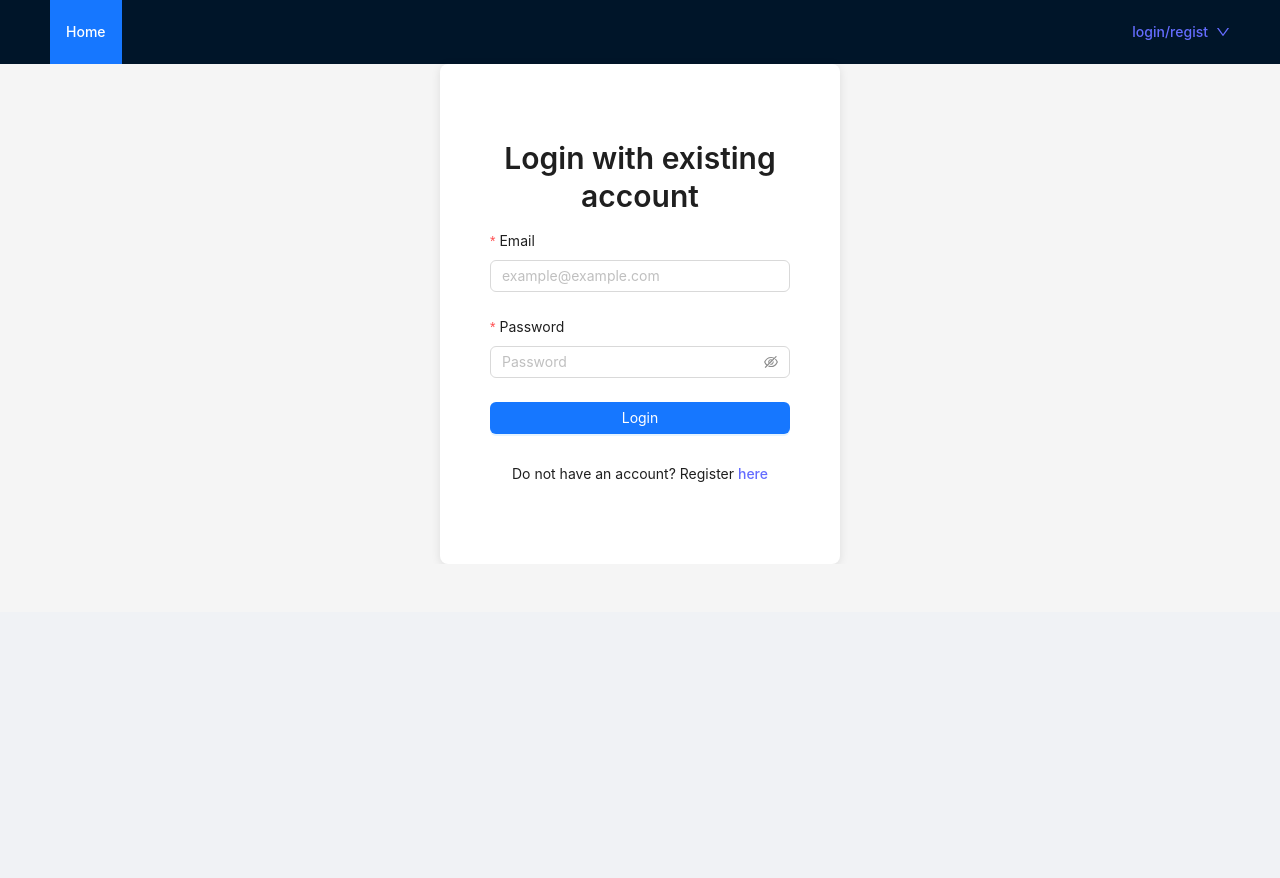
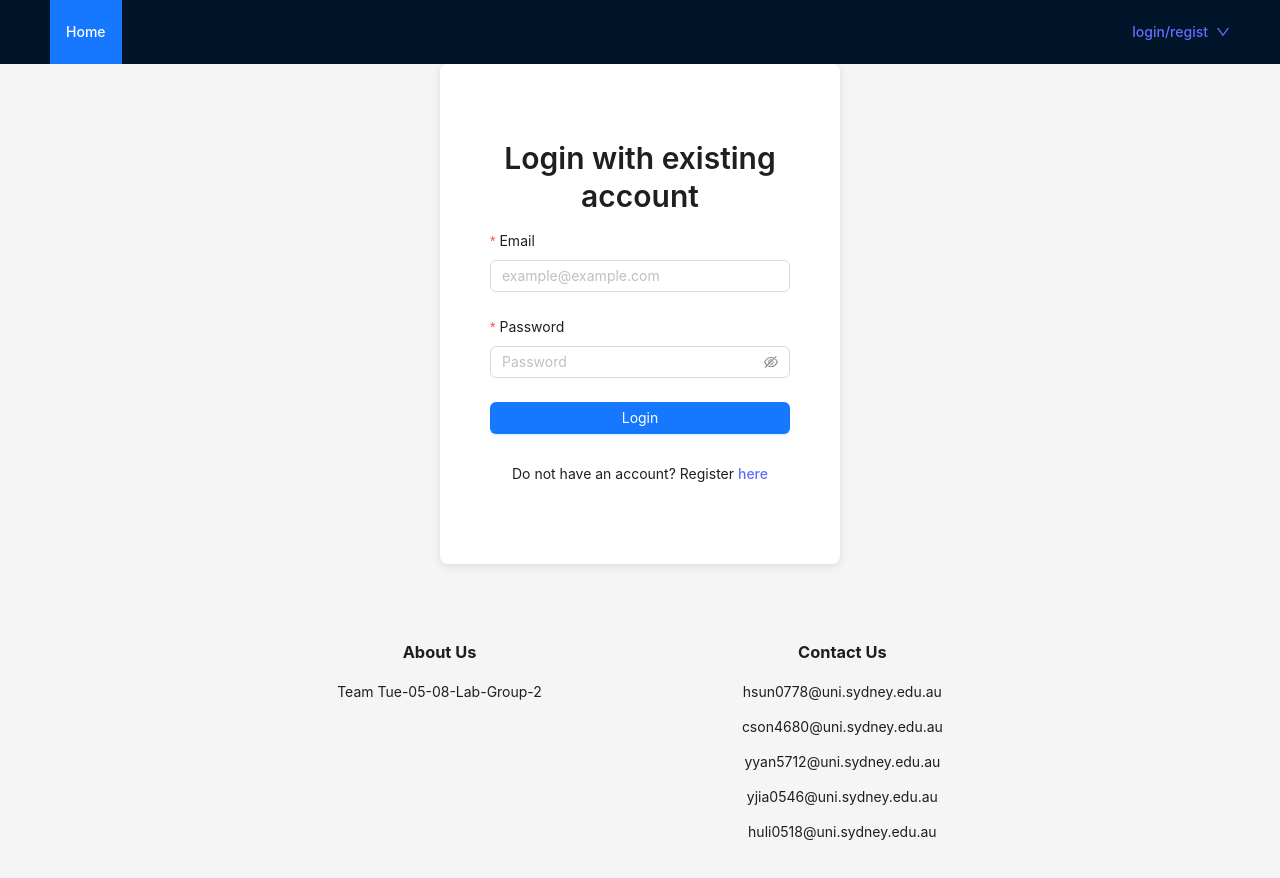
Before and after one commit to jy-jiangyi/Co-script, a React (Vite) app in the folder frontend-react/: page /#/Login in a window 1280 px wide. Before the commit the page ends 800 px from the top, so only its background shows below. Built offline with nearby package versions, Linux system fonts and the light colour scheme; no server answers.

Commit message:
docs: overall README update

```diff
--- a/frontend-react/src/layouts/WelcomeLayout.jsx
+++ b/frontend-react/src/layouts/WelcomeLayout.jsx
@@ -1,26 +1,39 @@
-import {Layout, theme,} from "antd";
-
-const {Header, Content, Footer} = Layout;
-
+import { Layout, theme } from "antd";
 import WelcomeNavBar from "../components/WelcomeNavBar";
 import { ActiveUserProvider } from "../hooks/UserContext";
 import UserOp from "../components/UserOp";
 
-function WelcomeLayout({children}) {
+const { Header, Content, Footer } = Layout;
+
+function WelcomeLayout({ children }) {
     const {
-        token: {colorBgContainer, borderRadiusLG},
+        token: { colorBgContainer, borderRadiusLG },
     } = theme.useToken();
+
     return (
         <ActiveUserProvider>
-            <Layout className="layout">
-                <Header style={{
+            <Layout
+                className="layout"
+                style={{
+                    minHeight: '110vh',
                     display: 'flex',
-                    alignItems: 'center',
-                }}>
-                    <WelcomeNavBar/>
-                    <UserOp/>
+                    flexDirection: 'column',
+                }}
+            >
+                <Header
+                    style={{
+                        display: 'flex',
+                        alignItems: 'center',
+                    }}
+                >
+                    <WelcomeNavBar />
+                    <UserOp />
                 </Header>
-                <Content>
+                <Content
+                    style={{
+                        flex: 1,
+                    }}
+                >
                     {children}
                 </Content>
                 <Footer
@@ -28,10 +41,24 @@ function WelcomeLayout({children}) {
                         textAlign: 'center',
                     }}
                 >
+                    <div style={{ display: 'flex', justifyContent: 'center' }}>
+                        <div style={{ marginRight: '200px' }}>
+                            <h3>About Us</h3>
+                            <p>Team Tue-05-08-Lab-Group-2</p>
+                        </div>
+                        <div>
+                            <h3>Contact Us</h3>
+                            <p>hsun0778@uni.sydney.edu.au</p>
+                            <p>cson4680@uni.sydney.edu.au</p>
+                            <p>yyan5712@uni.sydney.edu.au</p>
+                            <p>yjia0546@uni.sydney.edu.au</p>
+                            <p>huli0518@uni.sydney.edu.au</p>
+                        </div>
+                    </div>
                 </Footer>
             </Layout>
         </ActiveUserProvider>
-    )
+    );
 }
 
 export default WelcomeLayout;
```
Also changed, not shown: 1 other file (tests, documents, lock files or other folders).
